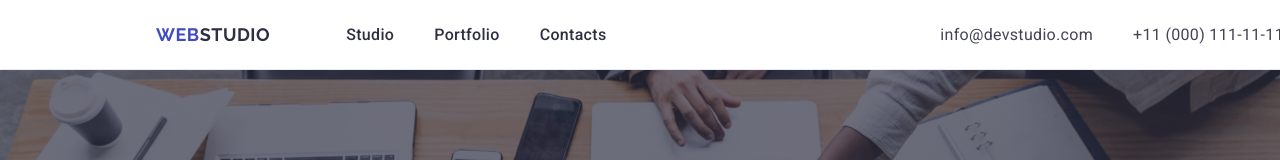
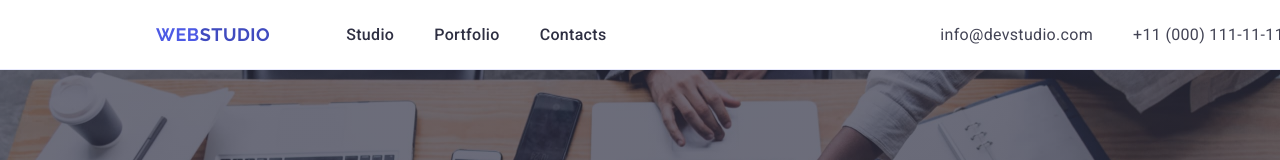
Before and after one commit to Oleksii-Ivaniuta/goit-markup-hw-04, a plain HTML site: page index.html in a window 1280 px wide. Shown: the top 160 px of the page. Drawn offline with nearby package versions, Linux system fonts and the light colour scheme.

Commit message:
hw4 ready2

```diff
--- a/index.html
+++ b/index.html
@@ -24,7 +24,7 @@
     <header class="page-header">
         <div class="container header-cont">
             <nav class="page-navigation">
-                <a href="./index.html" class="webstudio-logo header-logo">Web<span class="logo-studio">Studio</span></a>
+                <a href="./index.html" class="webstudio-logo">Web<span class="logo-studio header-logo">Studio</span></a>
                 <ul class="nav-list">
                     <li><a href="./index.html" class="nav-item">Studio</a></li>
                     <li><a href="" class="nav-item">Portfolio</a></li>
```
